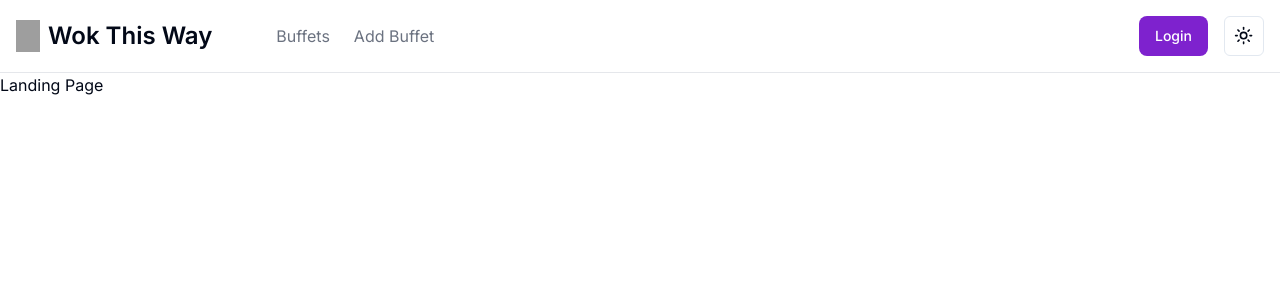
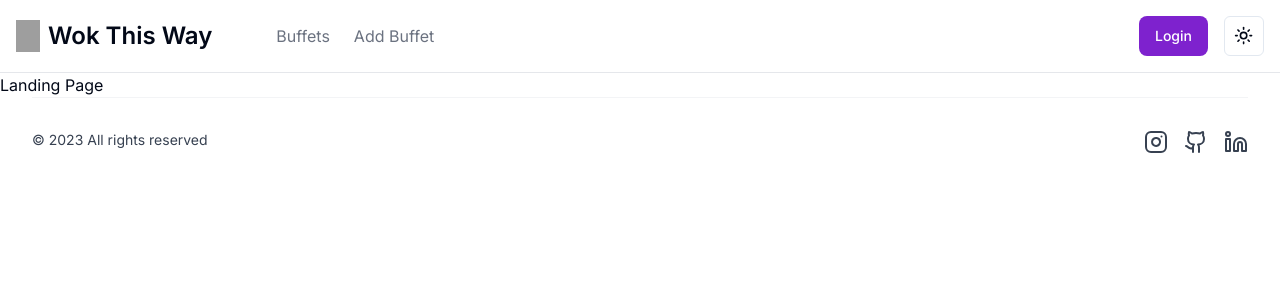
Before and after one commit to elisabetecosta/wok-this-way, a Next.js app: page / in a window 1280 px wide. Shown: the top 300 px of the page. Built offline with nearby package versions, Linux system fonts and the light colour scheme; grey boxes are pictures that could not be loaded.

Commit message:
add footer

```diff
--- a/app/layout.tsx
+++ b/app/layout.tsx
@@ -5,6 +5,7 @@ import "./globals.css";
 
 import { ThemeProvider } from "@/components/theme-provider";
 import NavBar from "@/components/navbar";
+import Footer from "@/components/footer";
 
 const inter = Inter({ subsets: ["latin"] });
 
@@ -29,6 +30,7 @@ export default function RootLayout({
         >
           <NavBar />
           {children}
+          <Footer />
         </ThemeProvider>
       </body>
     </html>
--- /dev/null
+++ b/components/footer.tsx
@@ -0,0 +1,60 @@
+import { Github, Instagram, Linkedin } from "lucide-react";
+
+
+const Footer: React.FC = () => {
+
+    return (
+        <footer className="bg-white transition dark:bg-gray-900">
+            <div className="mx-auto max-w-screen-xl px-4 pb-8 sm:px-6 lg:px-8">
+                <div className="flex justify-between border-t border-gray-100 pt-8 dark:border-gray-800">
+                    <span className="text-sm text-gray-700 justify-center dark:text-gray-200">
+                        © 2023 All rights reserved
+                    </span>
+
+                    <ul className="flex justify-center gap-4">
+
+                        <li>
+                            <a
+                                href="https://www.instagram.com/elica1994/"
+                                rel="noreferrer"
+                                target="_blank"
+                                className="text-gray-700 transition hover:opacity-75 dark:text-gray-200"
+                            >
+                                <span className="sr-only">Instagram</span>
+
+                                <Instagram />
+                            </a>
+                        </li>
+
+                        <li>
+                            <a
+                                href="https://github.com/elisabetecosta"
+                                rel="noreferrer"
+                                target="_blank"
+                                className="text-gray-700 transition hover:opacity-75 dark:text-gray-200"
+                            >
+                                <span className="sr-only">GitHub</span>
+
+                                <Github />
+                            </a>
+                        </li>
+
+                        <li>
+                            <a
+                                href="https://www.linkedin.com/in/elisabetecosta94/"
+                                rel="noreferrer"
+                                target="_blank"
+                                className="text-gray-700 transition hover:opacity-75 dark:text-gray-200"
+                            >
+                                <span className="sr-only">Linkedin</span>
+                                <Linkedin />
+                            </a>
+                        </li>
+                    </ul>
+                </div>
+            </div>
+        </footer>
+    );
+};
+
+export default Footer;
```
